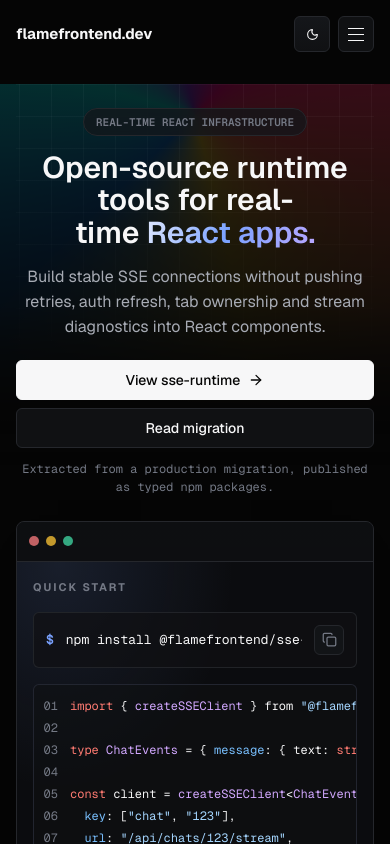
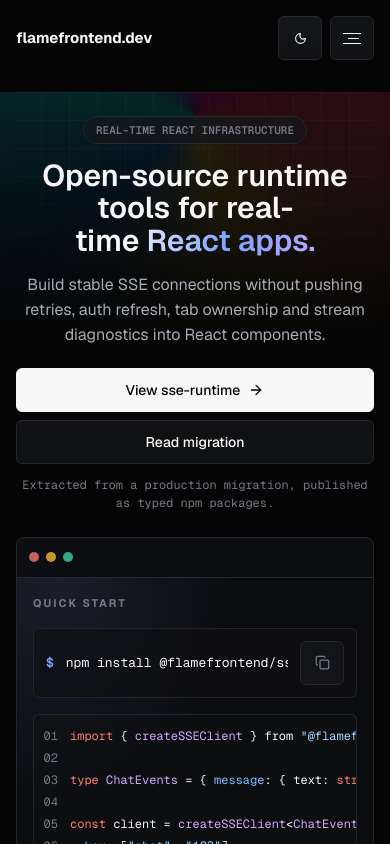
Before and after one commit to FlameFront-end/flamefrontend.dev, a React (Vite) app: page / in a window 390 px wide. Shown: the top 844 px of the page. Built offline with nearby package versions, Linux system fonts and the light colour scheme.

Commit message:
fix adaptive home page

```diff
--- a/src/features/home/pages/HomePage.module.scss
+++ b/src/features/home/pages/HomePage.module.scss
@@ -550,7 +550,7 @@
 
   .heroActions a {
     width: 100%;
-    min-height: 2.5rem;
+    min-height: 2.75rem;
     padding-inline: var(--space-3);
     font-size: 0.875rem;
     text-align: center;
@@ -629,6 +629,16 @@
     font-size: 1.875rem;
   }
 
+  .heroBackdrop {
+    height: 18rem;
+    opacity: 0.16;
+  }
+
+  .hero::after {
+    height: 17rem;
+    background-size: 1.75rem 1.75rem;
+  }
+
   .heroActions {
     gap: var(--space-2);
   }
--- a/src/features/sse-runtime/components/runtime-preview/RuntimePreview.module.scss
+++ b/src/features/sse-runtime/components/runtime-preview/RuntimePreview.module.scss
@@ -454,11 +454,17 @@
   }
 
   .copyButton {
+    width: 2.75rem;
+    height: 2.75rem;
     margin-top: 0;
   }
 }
 
 @media (max-width: 390px) {
+  .windowFooter {
+    display: none;
+  }
+
   .footerList {
     grid-template-columns: 1fr;
   }
--- a/src/features/sse-runtime/pages/SseRuntimeCaseStudyPage.module.scss
+++ b/src/features/sse-runtime/pages/SseRuntimeCaseStudyPage.module.scss
@@ -82,3 +82,69 @@
     grid-template-columns: 1fr;
   }
 }
+
+@media (max-width: 520px) {
+  .tableWrap {
+    overflow: visible;
+    border: 0;
+    border-radius: 0;
+  }
+
+  .resultsTable {
+    min-width: 0;
+  }
+
+  .resultsTable thead {
+    position: absolute;
+    width: 1px;
+    height: 1px;
+    padding: 0;
+    overflow: hidden;
+    white-space: nowrap;
+    border: 0;
+    clip: rect(0, 0, 0, 0);
+  }
+
+  .resultsTable,
+  .resultsTable tbody,
+  .resultsTable tr,
+  .resultsTable td {
+    display: block;
+  }
+
+  .resultsTable tbody {
+    display: grid;
+    gap: var(--space-3);
+  }
+
+  .resultsTable tr {
+    overflow: hidden;
+    background: var(--color-surface);
+    border: 1px solid var(--color-border);
+    border-radius: var(--radius-card);
+  }
+
+  .resultsTable td {
+    display: grid;
+    gap: var(--space-1);
+    padding: var(--space-4);
+    border-bottom: 1px solid var(--color-border);
+  }
+
+  .resultsTable tr:last-child td {
+    border-bottom: 1px solid var(--color-border);
+  }
+
+  .resultsTable td::before {
+    color: var(--color-text-muted);
+    font-size: var(--font-size-caption);
+    font-weight: 600;
+    line-height: 1.35;
+    text-transform: uppercase;
+    content: attr(data-label);
+  }
+
+  .resultsTable tr td:last-child {
+    border-bottom: 0;
+  }
+}
--- a/src/features/sse-runtime/pages/SseRuntimeCaseStudyPage.tsx
+++ b/src/features/sse-runtime/pages/SseRuntimeCaseStudyPage.tsx
@@ -101,8 +101,8 @@
             <tbody>
               {caseStudy.results.map((row) => (
                 <tr key={row.metric}>
-                  <td>{row.metric}</td>
-                  <td>{row.result}</td>
+                  <td data-label="Metric">{row.metric}</td>
+                  <td data-label="Result">{row.result}</td>
                 </tr>
               ))}
             </tbody>
--- a/src/shared/widgets/footer/Footer.module.scss
+++ b/src/shared/widgets/footer/Footer.module.scss
@@ -26,8 +26,8 @@
 .link {
   display: inline-grid;
   place-items: center;
-  width: 2.25rem;
-  height: 2.25rem;
+  width: 2.75rem;
+  height: 2.75rem;
   color: var(--color-text-secondary);
   border: 1px solid transparent;
   border-radius: var(--radius-sm);
--- a/src/shared/widgets/header/Header.module.scss
+++ b/src/shared/widgets/header/Header.module.scss
@@ -60,10 +60,15 @@
 }
 
 .menuButton {
+  --menu-button-background: color-mix(
+    in srgb,
+    var(--color-surface-raised) 76%,
+    transparent
+  );
   --menu-button-hover-background: color-mix(
     in srgb,
-    var(--color-surface-raised) 90%,
-    var(--color-text-primary) 10%
+    var(--color-surface-raised) 82%,
+    var(--color-text-primary) 8%
   );
   --menu-button-hover-border: color-mix(
     in srgb,
@@ -77,9 +82,9 @@
   height: 2.5rem;
   padding: 0;
   color: var(--color-text-primary);
-  background: var(--color-surface);
+  background: var(--menu-button-background);
   border: 1px solid var(--color-border);
-  border-radius: var(--radius-sm);
+  border-radius: var(--radius-card);
   transition:
     background-color var(--duration-fast) var(--ease-standard),
     border-color var(--duration-fast) var(--ease-standard),
@@ -91,11 +96,17 @@
   border-color: var(--menu-button-hover-border);
 }
 
+.menuButtonOpen {
+  color: var(--color-accent);
+  background: color-mix(in srgb, var(--color-accent) 12%, var(--color-surface-raised));
+  border-color: color-mix(in srgb, var(--color-accent) 44%, var(--color-border));
+}
+
 .menuLine {
   position: absolute;
   left: 50%;
   display: block;
-  width: 1rem;
+  width: 1.125rem;
   height: 1px;
   background: currentColor;
   transform: translateX(-50%);
@@ -105,19 +116,21 @@
 }
 
 .menuLine:nth-child(1) {
-  top: calc(50% - 0.375rem);
+  top: calc(50% - 0.3125rem);
 }
 
 .menuLine:nth-child(2) {
   top: 50%;
+  width: 0.6875rem;
+  transform: translateX(-0.25rem);
 }
 
 .menuLine:nth-child(3) {
-  top: calc(50% + 0.375rem);
+  top: calc(50% + 0.3125rem);
 }
 
 .menuButtonOpen .menuLine:nth-child(1) {
-  transform: translateX(-50%) translateY(0.375rem) rotate(45deg);
+  transform: translateX(-50%) translateY(0.3125rem) rotate(45deg);
 }
 
 .menuButtonOpen .menuLine:nth-child(2) {
@@ -125,7 +138,7 @@
 }
 
 .menuButtonOpen .menuLine:nth-child(3) {
-  transform: translateX(-50%) translateY(-0.375rem) rotate(-45deg);
+  transform: translateX(-50%) translateY(-0.3125rem) rotate(-45deg);
 }
 
 .srOnly {
@@ -156,8 +169,8 @@
 
   .menuButton {
     display: block;
-    width: 2.25rem;
-    height: 2.25rem;
+    width: 2.75rem;
+    height: 2.75rem;
     border-radius: var(--radius-sm);
   }
 
@@ -165,20 +178,26 @@
     display: none;
     align-items: stretch;
     flex-direction: column;
-    gap: 1px;
+    gap: var(--space-1);
     position: absolute;
-    top: calc(100% - var(--space-2));
+    top: calc(100% - var(--space-1));
     right: 0;
     left: 0;
     width: 100%;
     overflow: hidden;
-    padding: 0;
+    padding: var(--space-2);
     color: var(--color-text-secondary);
-    background: var(--color-border);
+    background:
+      linear-gradient(
+        180deg,
+        color-mix(in srgb, var(--color-surface-raised) 78%, transparent),
+        color-mix(in srgb, var(--color-background-soft) 96%, var(--color-text-primary) 4%)
+      ),
+      var(--color-background-soft);
     border: 1px solid var(--color-border);
     border-radius: var(--radius-card);
-    box-shadow: 0 22px 64px -40px rgb(0 0 0 / 80%);
-    backdrop-filter: blur(12px);
+    box-shadow: 0 24px 72px -42px rgb(0 0 0 / 88%);
+    backdrop-filter: blur(16px);
   }
 
   .navigationOpen {
@@ -186,28 +205,24 @@
   }
 
   .navigationLink {
-    min-height: 3rem;
-    padding: 0 var(--space-4);
+    min-height: 2.75rem;
+    padding: 0 var(--space-3);
     display: flex;
     align-items: center;
     justify-content: space-between;
-    background:
-      linear-gradient(
-        180deg,
-        color-mix(in srgb, var(--color-surface-raised) 56%, transparent),
-        transparent 78%
-      ),
-      var(--color-background-soft);
-    border-radius: 0;
+    background: transparent;
+    border: 1px solid transparent;
+    border-radius: var(--radius-sm);
     transition:
       background-color var(--duration-fast) var(--ease-standard),
+      border-color var(--duration-fast) var(--ease-standard),
       color var(--duration-fast) var(--ease-standard);
   }
 
   .navigationLink::before {
-    width: 0.375rem;
-    height: 0.375rem;
-    background: currentColor;
+    width: 0.5rem;
+    height: 0.5rem;
+    background: var(--color-accent);
     border-radius: var(--radius-pill);
     opacity: 0;
     order: 2;
@@ -218,13 +233,8 @@
   .navigationLink:hover,
   .navigationLinkActive {
     color: var(--color-text-primary);
-    background:
-      linear-gradient(
-        180deg,
-        color-mix(in srgb, var(--color-surface-raised) 82%, transparent),
-        transparent 78%
-      ),
-      color-mix(in srgb, var(--color-background-soft) 90%, var(--color-text-primary) 10%);
+    background: color-mix(in srgb, var(--color-surface-raised) 74%, transparent);
+    border-color: color-mix(in srgb, var(--color-border) 74%, transparent);
   }
 
   .navigationLinkActive::before {
--- a/src/shared/widgets/theme-toggle/ThemeToggle.module.scss
+++ b/src/shared/widgets/theme-toggle/ThemeToggle.module.scss
@@ -71,8 +71,8 @@
 @media (max-width: 760px) {
   .toggle,
   .track {
-    width: 2.25rem;
-    height: 2.25rem;
+    width: 2.75rem;
+    height: 2.75rem;
   }
 
   .track {
```
